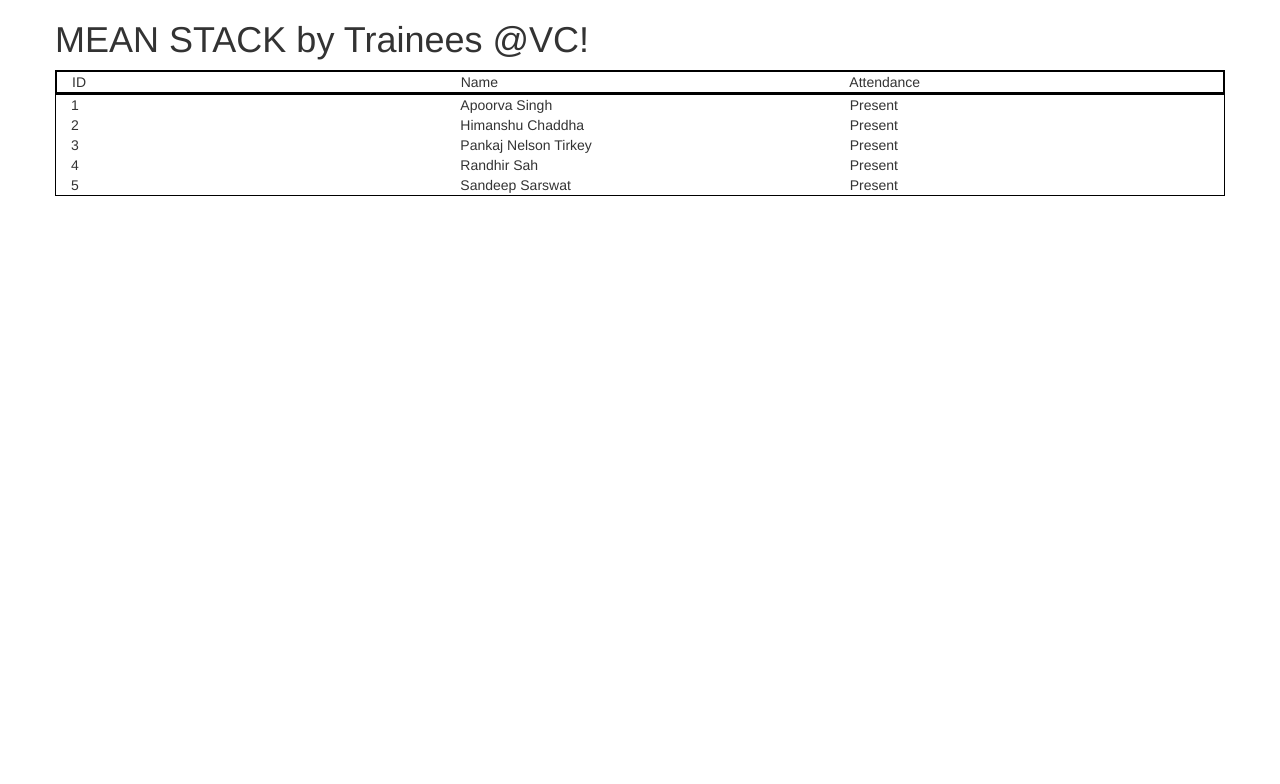
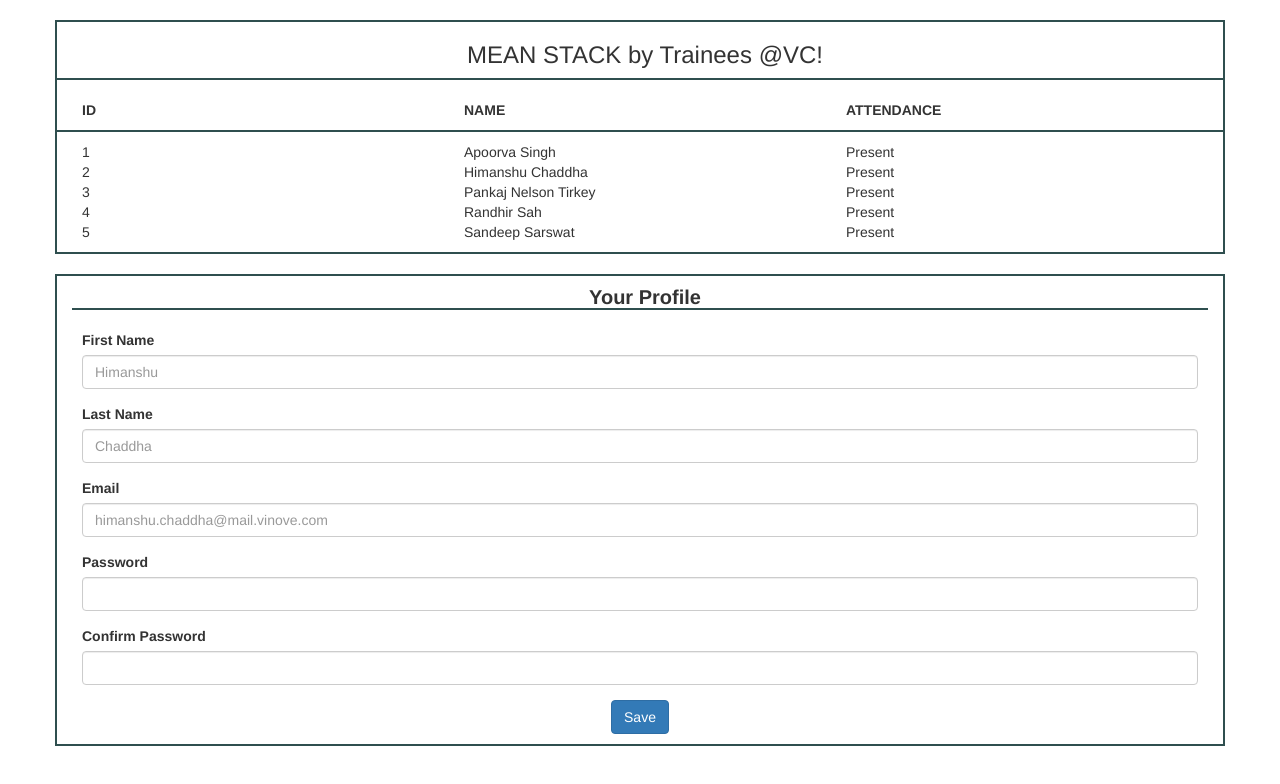
Before and after one commit to pankajnelsontirkey/vc-trainees-mean, an Angular app: page / in a window 1280 px wide. Shown: the top 784 px of the page. Built offline with nearby package versions, Linux system fonts and the light colour scheme.

Commit message:
Profile Compontnt Created

```diff
--- a/angular.json
+++ b/angular.json
@@ -21,7 +21,7 @@
             "aot": false,
             "assets": ["src/favicon.ico", "src/assets"],
             "styles": [
-              "node_modules/bootstrap/dist/css/bootstrap.min.css",
+              "./node_modules/bootstrap/dist/css/bootstrap.min.css",
               "src/styles.css"
             ],
             "scripts": []
--- a/src/app/app.component.css
+++ b/src/app/app.component.css
@@ -1,9 +1,22 @@
-.header {
-  display: block;
-  border: 2px solid black;
+h3{
+  border-bottom: 2px solid darkslategray;
+  /* padding-left: 10px; */
+  /* padding-top: 0px; */
+  padding: 0px 0px 10px 10px;
+  text-align: center;
 }
+.trainee-list {
+  padding: 10px;
+  text-decoration:inherit;
+  border-top: 2px solid darkslategray;
+}
+.card{
+  border: 2px solid darkslategray;
+  margin-top: 20px;
+}
+.header{
+  font-weight: 700;
+  padding: 10px;
+  text-transform: uppercase;
 
-.trainee-list {
-  display: block;
-  border: 0.5px solid black;
 }
--- a/src/app/app.component.html
+++ b/src/app/app.component.html
@@ -1,7 +1,7 @@
 <!--The content below is only a placeholder and can be replaced.-->
-<div class="container">
+<div class="container card md-3">
   <div class="row">
-    <h1>{{ title }}!</h1>
+    <h3>{{ title }}!</h3>
   </div>
 
   <div class="row">
@@ -26,5 +26,7 @@
   </div>
 
 </div>
-
+<div>
+  <app-profile></app-profile>
+</div>
 <router-outlet></router-outlet>
--- /dev/null
+++ b/src/app/helpers/must-match.validator.ts
@@ -0,0 +1,21 @@
+import { FormGroup } from '@angular/forms';
+
+// custom validator to check that two fields match
+export function MustMatch(controlName: string, matchingControlName: string) {
+    return (formGroup: FormGroup) => {
+        const control = formGroup.controls[controlName];
+        const matchingControl = formGroup.controls[matchingControlName];
+
+        if (matchingControl.errors && !matchingControl.errors.mustMatch) {
+            // return if another validator has already found an error on the matchingControl
+            return;
+        }
+
+        // set error on matchingControl if validation fails
+        if (control.value !== matchingControl.value) {
+            matchingControl.setErrors({ mustMatch: true });
+        } else {
+            matchingControl.setErrors(null);
+        }
+    }
+}
--- /dev/null
+++ b/src/app/profile/profile.component.css
@@ -0,0 +1,16 @@
+.card{
+    border: 2px solid darkslategray;
+    margin-top: 20px;
+}
+.card-header{
+    font-weight: 800;
+    border-bottom: 2px solid darkslategray;
+    padding-left: 10px;
+    padding-top:0px;
+    font-size: 20px;
+    text-align: center;
+
+}
+.card-body{
+    padding: 10px;
+}
--- /dev/null
+++ b/src/app/profile/profile.component.html
@@ -0,0 +1,52 @@
+<div class="container card m-3">
+    <h5 class="card-header">Your Profile</h5>
+    <div class="card-body">
+        <form [formGroup]="profileForm" (ngSubmit)="onSubmit()">
+            <div class="form-row">
+                <div class="form-group col-6">
+                    <label>First Name</label>
+                    <input type="text" formControlName="firstName" class="form-control" [ngClass]="{ 'is-invalid': submitted && f.firstName.errors }" placeholder="Himanshu"/>
+                    <div *ngIf="submitted && f.firstName.errors" class="invalid-feedback">
+                        <div *ngIf="f.firstName.errors.required">First Name is required</div>
+                    </div>
+                </div>
+                <div class="form-group col-6">
+                    <label>Last Name</label>
+                    <input type="text" formControlName="lastName" class="form-control" [ngClass]="{ 'is-invalid': submitted && f.lastName.errors }" placeholder="Chaddha"/>
+                    <div *ngIf="submitted && f.lastName.errors" class="invalid-feedback">
+                        <div *ngIf="f.lastName.errors.required">Last Name is required</div>
+                    </div>
+                </div>
+            </div>
+            <div class="form-group">
+                <label>Email</label>
+                <input type="email" formControlName="email" class="form-control" [ngClass]="{ 'is-invalid': submitted && f.email.errors }" placeholder="himanshu.chaddha@mail.vinove.com"/>
+                <div *ngIf="submitted && f.email.errors" class="invalid-feedback">
+                    <div *ngIf="f.email.errors.required">Email is required</div>
+                    <div *ngIf="f.email.errors.email">Email must be a valid email address</div>
+                </div>
+            </div>
+            <div class="form-row">
+                <div class="form-group col">
+                    <label>Password</label>
+                    <input type="password" formControlName="password" class="form-control" [ngClass]="{ 'is-invalid': submitted && f.password.errors }" />
+                    <div *ngIf="submitted && f.password.errors" class="invalid-feedback">
+                        <div *ngIf="f.password.errors.required">Password is required</div>
+                        <div *ngIf="f.password.errors.minlength">Password must be at least 6 characters</div>
+                    </div>
+                </div>
+                <div class="form-group col">
+                    <label>Confirm Password</label>
+                    <input type="password" formControlName="confirmPassword" class="form-control" [ngClass]="{ 'is-invalid': submitted && f.confirmPassword.errors }" placeholder=""/>
+                    <div *ngIf="submitted && f.confirmPassword.errors" class="invalid-feedback">
+                        <div *ngIf="f.confirmPassword.errors.required">Confirm Password is required</div>
+                        <div *ngIf="f.confirmPassword.errors.mustMatch">Passwords must match</div>
+                    </div>
+                </div>
+            </div>
+            <div class="text-center">
+                <button class="btn btn-primary mr-1">Save</button>
+            </div>
+        </form>
+    </div>
+</div>
--- /dev/null
+++ b/src/app/profile/profile.component.ts
@@ -0,0 +1,36 @@
+import { Component, OnInit } from '@angular/core';
+import { FormBuilder, FormGroup, Validators } from '@angular/forms';
+import { MustMatch } from './../helpers/must-match.validator';
+
+@Component({
+  selector: 'app-profile',
+  templateUrl: './profile.component.html',
+  styleUrls: ['./profile.component.css']
+})
+export class ProfileComponent implements OnInit {
+  profileForm: FormGroup;
+  submitted = false;
+
+  constructor(private formBuilder: FormBuilder) { }
+
+  ngOnInit() {
+    this.profileForm = this.formBuilder.group({
+      firstName: ['', Validators.required],
+      lastName: ['', Validators.required],
+      email: ['', [Validators.required, Validators.email]],
+      password: ['', [Validators.required, Validators.minLength(6)]],
+      confirmPassword: ['', Validators.required]
+    }, {
+      validator: MustMatch('password', 'confirmPassword')
+    });
+  }
+  get f(){ return this.profileForm.controls; }
+
+  onSubmit(){
+    this.submitted = true;
+     if(this.profileForm.invalid){
+       return;
+     }
+     alert('Successfully Saved!')
+  }
+}
```
Also changed, not shown: src/app/app.module.ts (+7 -2 lines), 1 other file (tests, documents, lock files or other folders).
